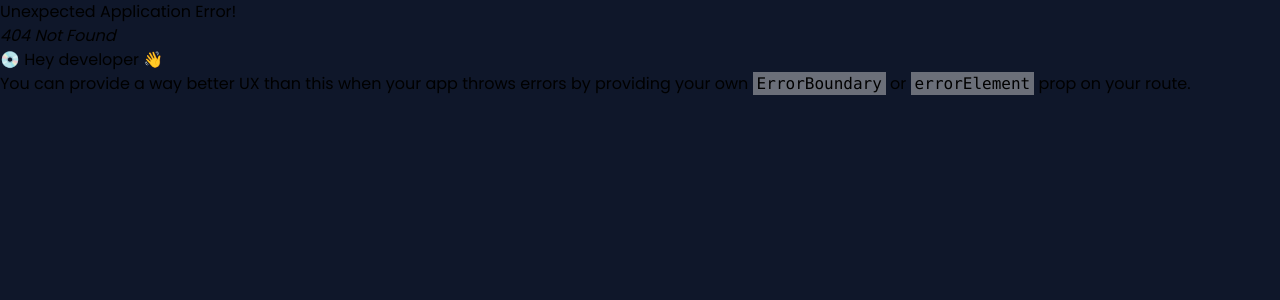
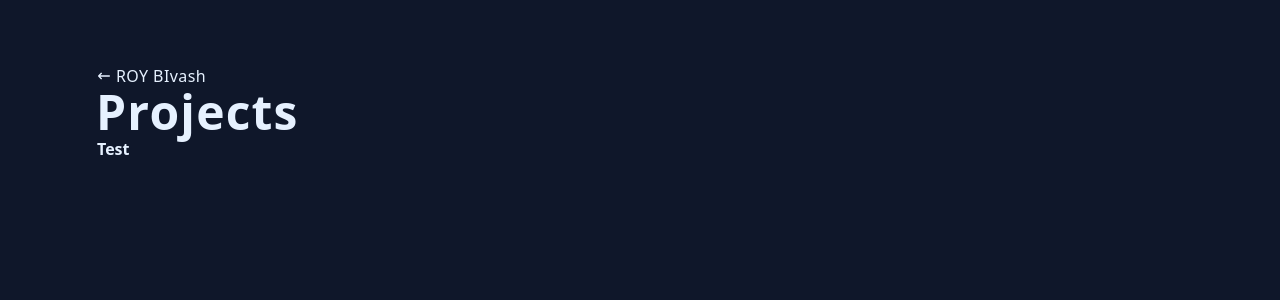
Before and after one commit to Roy-Bivash/portfolio, a React (Vite) app: page /archive in a window 1280 px wide. Before the commit this address had no page. Shown: the top 300 px of the page. Built offline with nearby package versions, Linux system fonts and the light colour scheme.

Commit message:
feat: show resume pdf and create a project archive page

```diff
--- /dev/null
+++ b/src/pages/archive/Archive.tsx
@@ -0,0 +1,25 @@
+export default function Archive(){
+    return(
+        <main className="mx-auto min-h-screen max-w-screen-xl px-6 py-12 font-sans md:px-12 md:py-20 lg:px-24 lg:py-10">
+            <div className="mt-6">
+                    <a href="/" className="transition group text-text font-normal tracking-wide hover:text-teal-300 flex items-center gap-1">
+                        <svg className="transition h-4 w-4 group-hover:-translate-x-2" viewBox="0 0 24 24" fill="none" xmlns="http://www.w3.org/2000/svg">
+                            <g id="SVGRepo_bgCarrier" stroke-width="0"></g>
+                            <g id="SVGRepo_tracerCarrier" stroke-linecap="round" stroke-linejoin="round"></g>
+                            <g id="SVGRepo_iconCarrier">
+                                <path d="M4 12H20M4 12L8 8M4 12L8 16" stroke="currentColor" stroke-width="2" stroke-linecap="round" stroke-linejoin="round"></path>
+                            </g>
+                        </svg>
+                        <span>ROY BIvash</span>
+                    </a>
+                </div>
+            <h1 className="text-text text-4xl sm:text-5xl font-bold tracking-wide">Projects</h1>
+
+            <table>
+                <thead>
+                    <th className="text-text">Test</th>
+                </thead>
+            </table>
+        </main>
+    )
+}
--- a/src/pages/home/main/Main.tsx
+++ b/src/pages/home/main/Main.tsx
@@ -108,7 +108,7 @@ export function Main(){
                     ))}
                 </ExperienceCardList>
                 <div className="mt-6">
-                    <a href="#" className="transition group text-text font-normal tracking-wide hover:text-teal-300 flex items-end gap-1">
+                    <a href="./resume.pdf" className="transition group text-text font-normal tracking-wide hover:text-teal-300 flex items-end gap-1">
                         <span>View Full Résumé</span>
                         <svg className="transition h-4 w-4 mb-1 group-hover:translate-x-1 group-hover:-translate-y-1" viewBox="0 0 24 24" fill="none" xmlns="http://www.w3.org/2000/svg">
                             <g id="SVGRepo_bgCarrier" strokeWidth="0"></g>
@@ -136,6 +136,18 @@ export function Main(){
                         />
                     ))}
                 </ProjectCardList>
+                <div className="mt-6">
+                    <a href="./archive" className="transition group text-text font-normal tracking-wide hover:text-teal-300 flex items-end gap-1">
+                        <span>View Full Project Archive</span>
+                        <svg className="transition h-4 w-4 mb-1 group-hover:translate-x-1 group-hover:-translate-y-1" viewBox="0 0 24 24" fill="none" xmlns="http://www.w3.org/2000/svg">
+                            <g id="SVGRepo_bgCarrier" strokeWidth="0"></g>
+                            <g id="SVGRepo_tracerCarrier" strokeLinecap="round" strokeLinejoin="round"></g>
+                            <g id="SVGRepo_iconCarrier">
+                                <path d="M7 17L17 7M17 7H8M17 7V16" stroke="currentColor" strokeWidth="2" strokeLinecap="round" strokeLinejoin="round"></path>
+                            </g>
+                        </svg>
+                    </a>
+                </div>
             </section>
         </main>
     )
--- a/src/router/index.tsx
+++ b/src/router/index.tsx
@@ -1,12 +1,17 @@
 import { createBrowserRouter, RouterProvider } from "react-router-dom";
 
 import Home from "@/pages/home/Home";
+import Archive from "@/pages/archive/Archive";
 
 const router = createBrowserRouter([
     {
         path: "/",
         element: <Home />,
     },
+    {
+        path: "/archive",
+        element: <Archive />,
+    }
 ]);
 
 
```
Also changed, not shown: 2 other files (tests, documents, lock files or other folders).
